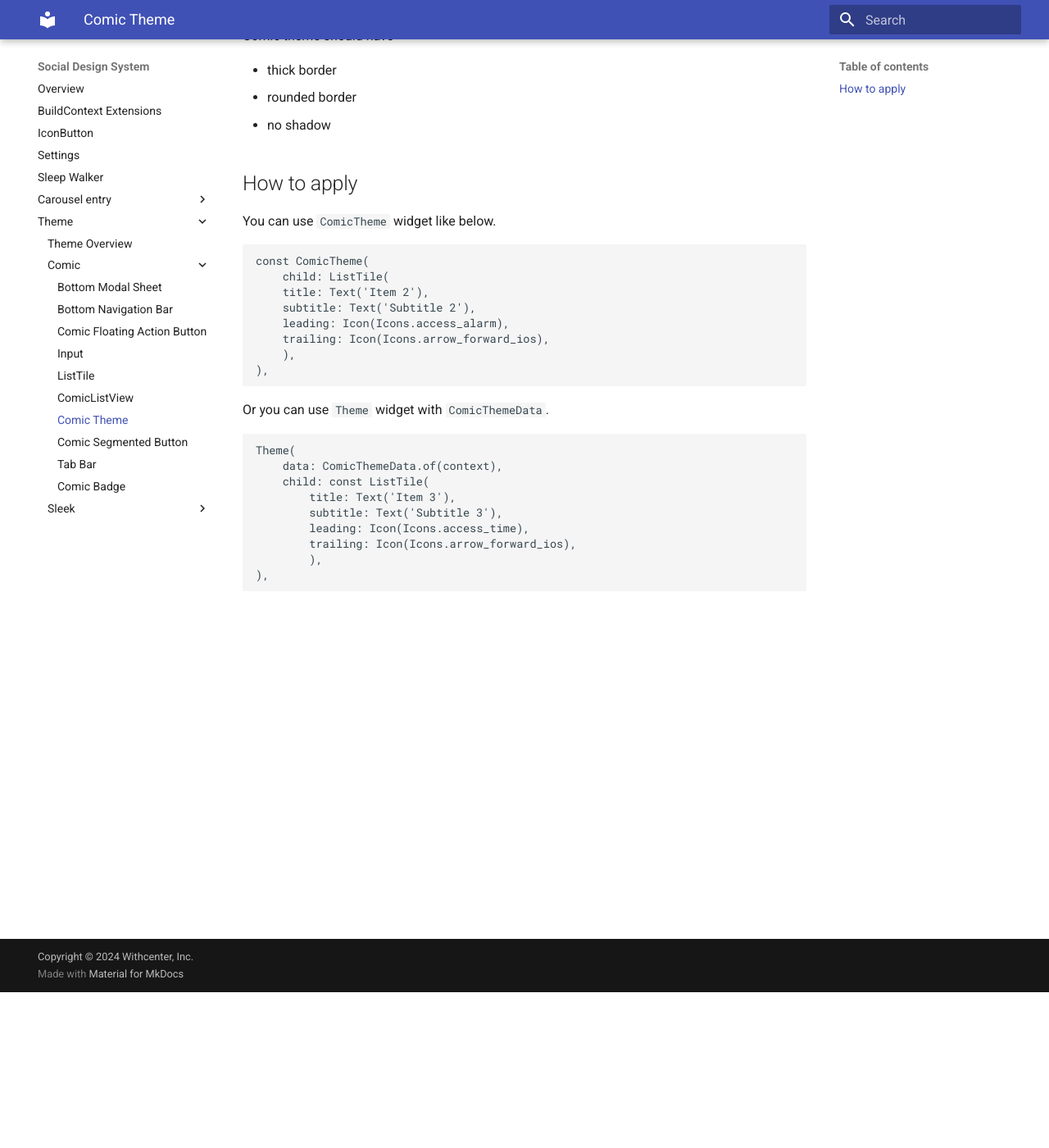
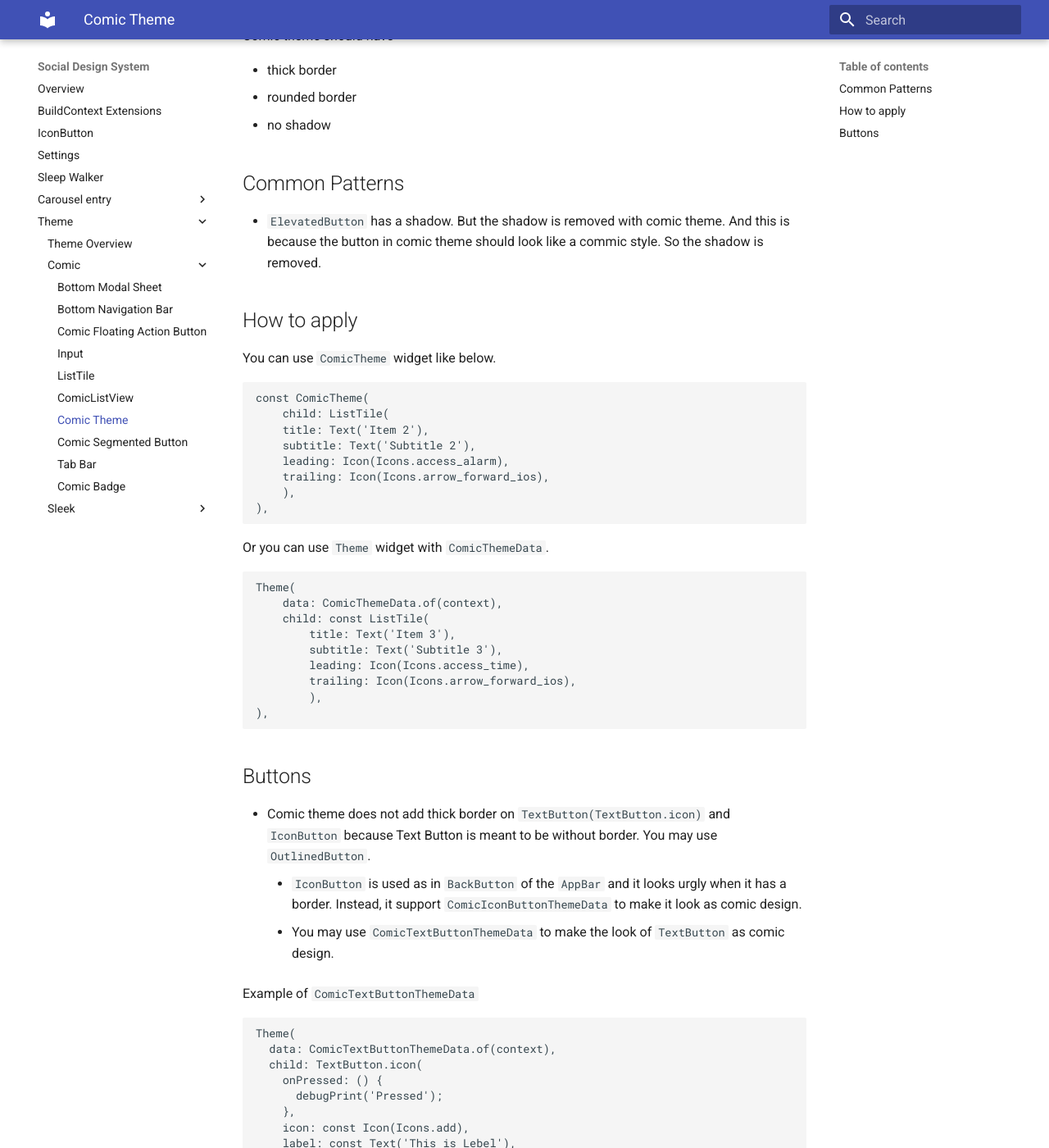
Before and after one commit to thruthesky/easy_design_system_backup_2024_09_24, an MkDocs documentation site: the page built from docs/theme/comic/comic.md, in a window 1280 px wide and 1400 px high, scrolled down 190 px. Shown: the whole window at 82% size. Built offline with MkDocs 1.6.1 and Material for MkDocs 9.7.7, drawn with Linux system fonts in a browser that asks for light colours; some of the changed text lies outside the part shown.

Commit message:
update on comic theme

````diff
--- a/docs/theme/comic/comic.md
+++ b/docs/theme/comic/comic.md
@@ -7,6 +7,13 @@ Comic theme should have
 - thick border
 - rounded border
 - no shadow
+
+
+## Common Patterns
+
+- `ElevatedButton` has a shadow. But the shadow is removed with comic theme. And this is because the button in comic theme should look like a commic style. So the shadow is removed.
+
+
 
 ## How to apply
 
@@ -36,3 +43,41 @@ Theme(
         ),
 ),
 ```
+
+
+## Buttons
+
+- Comic theme does not add thick border on `TextButton(TextButton.icon)` and `IconButton` because Text Button is meant to be without border. You may use `OutlinedButton`.
+    - `IconButton` is used as in `BackButton` of the `AppBar` and it looks urgly when it has a border. Instead, it support `ComicIconButtonThemeData` to make it look as comic design.
+    - You may use `ComicTextButtonThemeData` to make the look of `TextButton` as comic design.
+
+
+Example of `ComicTextButtonThemeData`
+
+```dart
+Theme(
+  data: ComicTextButtonThemeData.of(context),
+  child: TextButton.icon(
+    onPressed: () {
+      debugPrint('Pressed');
+    },
+    icon: const Icon(Icons.add),
+    label: const Text('This is Lebel'),
+  ),
+),
+```
+
+
+Example of `ComicIconButtonThemeData`
+
+```dart
+Theme(
+  data: ComicIconButtonThemeData.of(context),
+  child: IconButton(
+    onPressed: () {
+      debugPrint('Pressed');
+    },
+    icon: const Icon(Icons.favorite),
+  ),
+),
+```
````
Also changed, not shown: docs/index.md (+20 -10 lines), docs/theme/comic/comic.input.md (+2 -0 lines), 2 other files.
